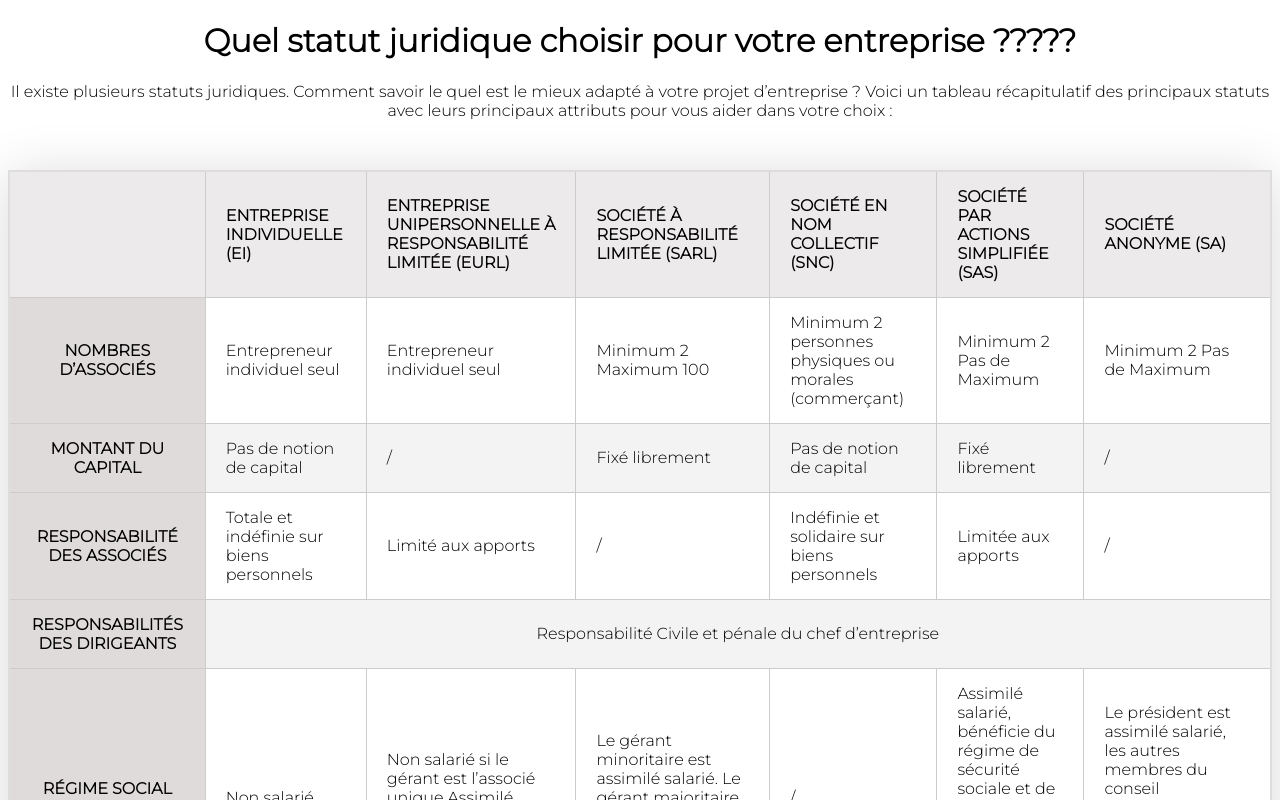
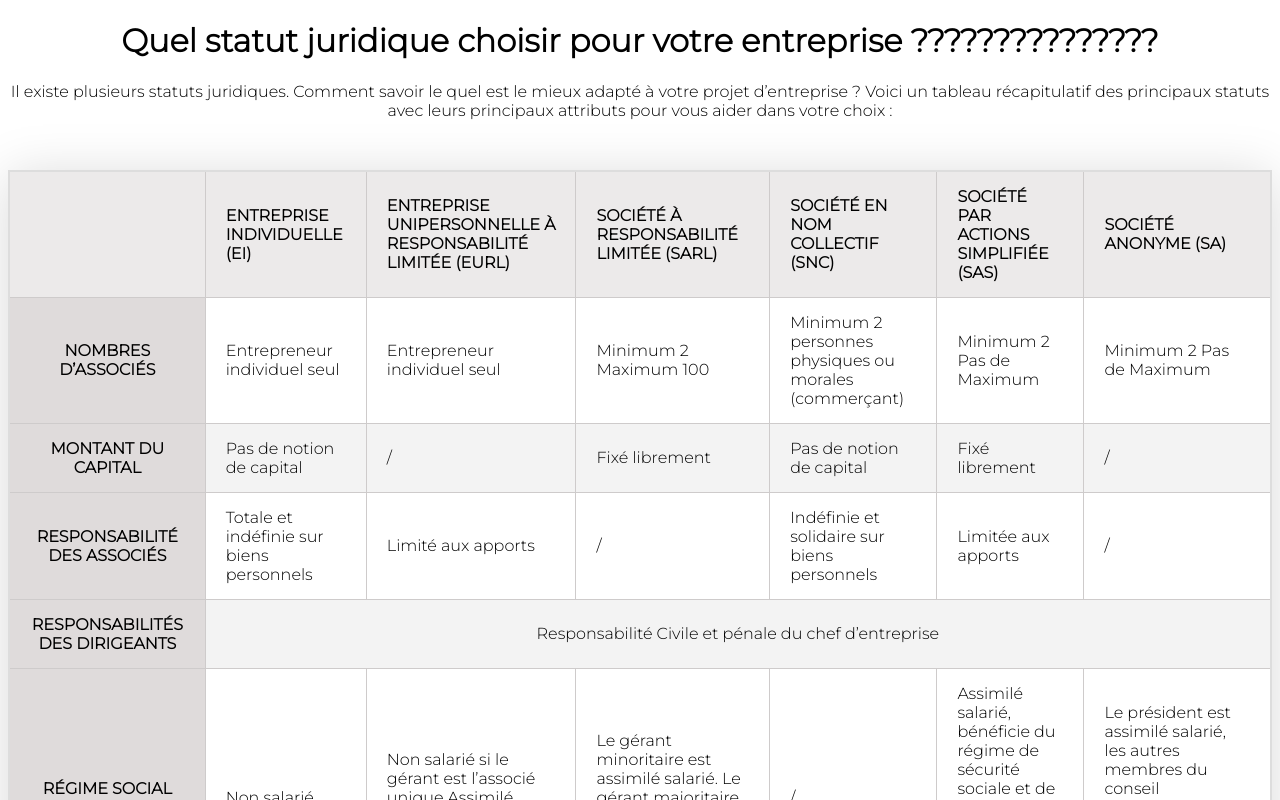
Before and after one commit to romainlmrtl/TD-Web-2, a plain HTML site: page index.html in a window 1280 px wide. Shown: the top 800 px of the page. Drawn offline with Linux system fonts and the light colour scheme.

Commit message:
23/09/2021

```diff
--- a/index.html
+++ b/index.html
@@ -8,7 +8,7 @@
 </head>
 
 <body>
-    <h1>Quel statut juridique choisir pour votre entreprise ?????</h1>
+    <h1>Quel statut juridique choisir pour votre entreprise ???????????????</h1>
     <p>Il existe plusieurs statuts juridiques. Comment savoir le quel est le mieux adapté à votre projet d’entreprise ?
         Voici un tableau récapitulatif des principaux statuts avec leurs principaux attributs pour vous aider dans votre choix :</p>
     <table class="tableau-style">
```
